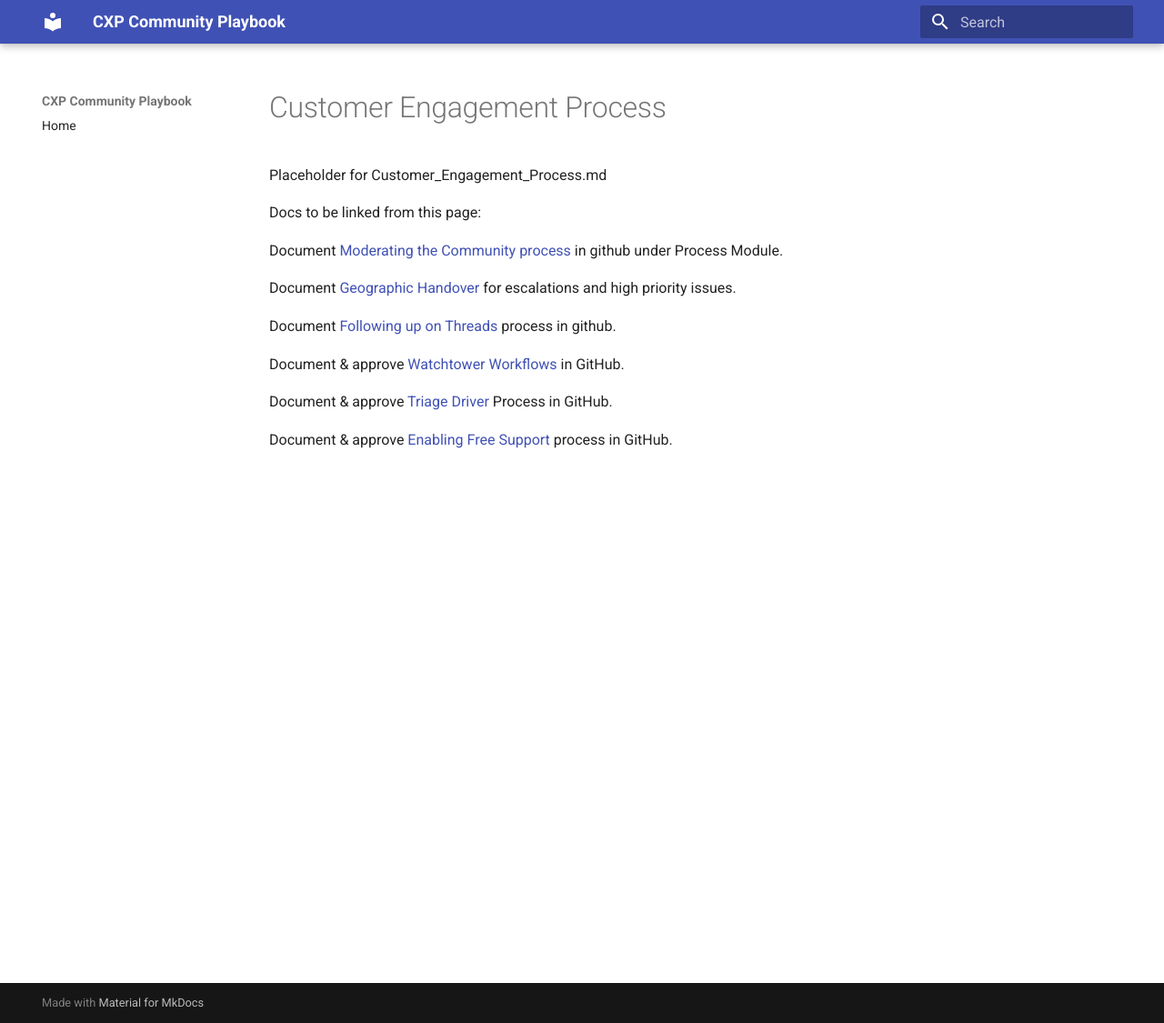
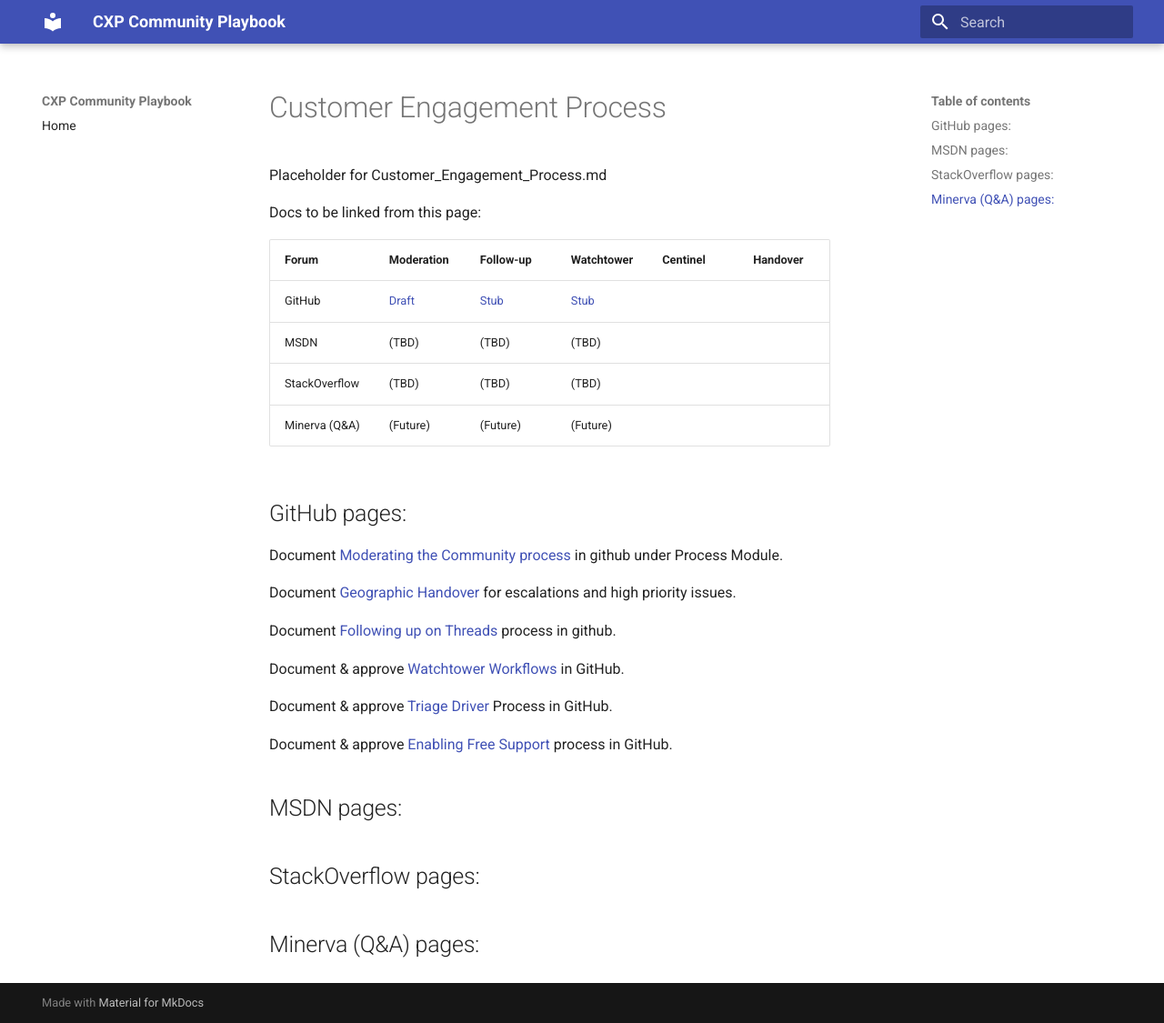
Before and after one commit to DashleenBhandari-MSFT-zz/cxp-playbook, an MkDocs documentation site: the page built from docs/Engineer/Customer_Engagement_Process.md, in a window 1280 px wide and 1125 px high. Shown: the whole window at 91% size. Built offline with MkDocs 1.6.1 and Material for MkDocs 9.7.7, drawn with Linux system fonts in a browser that asks for light colours.

Commit message:
Update Customer_Engagement_Process.md

```diff
--- a/docs/Engineer/Customer_Engagement_Process.md
+++ b/docs/Engineer/Customer_Engagement_Process.md
@@ -1,6 +1,17 @@
 Placeholder for Customer_Engagement_Process.md
 
 Docs to be linked from this page:
+
+| Forum | Moderation | Follow-up | Watchtower | Centinel | Handover |
+|--|--|--|--|--|--|
+| GitHub | [Draft](../Community_101/Processes/moderating_community.md) | [Stub](../Community_101/Processes/thread_follow-up.md) | [Stub](../Community_101/Processes/moderating_community.md) |
+| MSDN | (TBD) | (TBD) | (TBD) |
+| StackOverflow | (TBD) | (TBD) | (TBD) |
+| Minerva (Q&A) | (Future) | (Future) | (Future)
+
+
+
+## GitHub pages:
 
 Document [Moderating the Community process](../Community_101/Processes/moderating_community.md) in github under Process Module.
 
@@ -18,3 +29,10 @@ Document & approve [Triage Driver](../Community_101/Processes/triage_driver.md)
 
 
 Document & approve [Enabling Free Support](../Community_101/Processes/enabling_free_support.md) process in GitHub.
+
+## MSDN pages:
+
+
+## StackOverflow pages:
+
+## Minerva (Q&A) pages:
```
